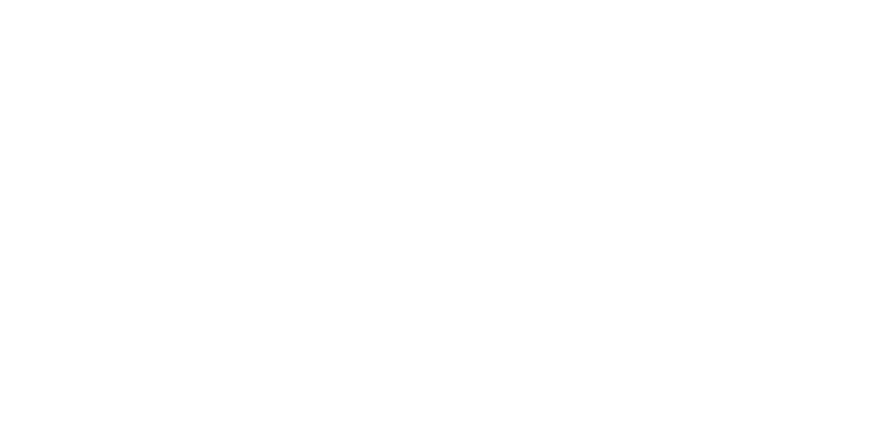
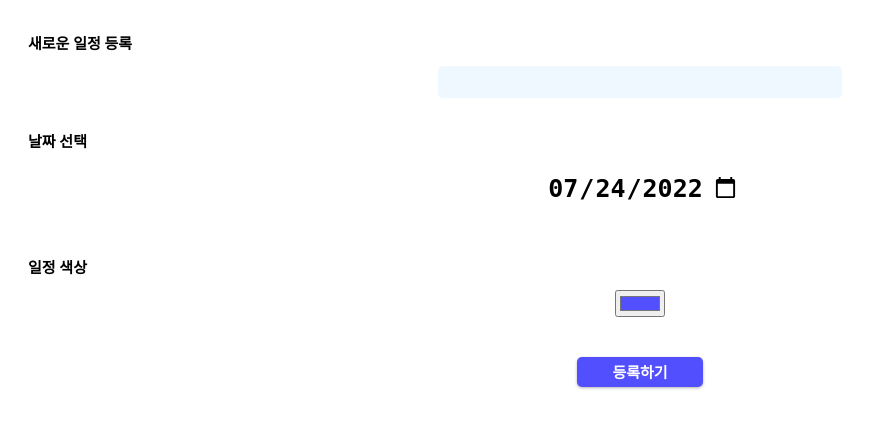
Before and after one commit to Delaywoo/Sportly, a Django app: page /mylog/schedule_create/ in a window 1280 px wide. Before the commit the part shown is empty. Shown: the top 428 px of the page, without its empty margins (0-877 px from the left). Run offline with Django 4.2, Linux system fonts and the light colour scheme.

Commit message:
0724 yw schedule-create/mylog-detail 뼈대잡기

```diff
--- /dev/null
+++ b/mylog/templates/css/schedule_create.css
@@ -0,0 +1,45 @@
+*{
+    text-align: center;
+}
+
+h2 {
+    text-align: justify;
+    padding-left: 20px;
+    padding-top: 20px;
+    font-size: 15px;
+}
+
+.writing-schedule {
+    width: 95%;
+    max-width: 400px;
+    height: 30px;
+    border: none;
+    border-radius: 5px;
+    background-color:aliceblue;
+    font-size: 15px;
+}
+
+#currentDate {
+    width: 50%;
+    max-width: 200px;
+    height: 30px;
+    font-size: 25px;
+    font-weight: bolder;
+    border: none;
+    padding: 10px;
+    padding-bottom: 20px;
+}
+
+.mylogcreate-button{
+    width: 10%;
+    height: 30px;
+    color: white;
+    background-color: #524FFF;
+    font-size: 15px;
+    border-radius: 5px;
+    margin-top: 40px;
+    font-weight: 600;
+    min-width: 100px;
+    box-shadow:rgba(0, 0, 0, 0.3) 0 1px 3px;
+    border: none
+}
--- a/mylog/templates/schedule_create.html
+++ b/mylog/templates/schedule_create.html
@@ -6,8 +6,25 @@
     <meta http-equiv="X-UA-Compatible" content="IE=edge">
     <meta name="viewport" content="width=device-width, initial-scale=1.0">
     <title>일정 등록하기</title>
+    <link rel="stylesheet" href="css/schedule_create.css">
 </head>
 <body>
+    <h2>새로운 일정 등록</h2>
+    <input type="text" class="writing-schedule"></textarea>
+    <br>
 
+    <h2>날짜 선택</h2>
+    <input type ="date" id="currentDate">
+    <script>
+        document.getElementById('currentDate').value = new Date().toISOString().substring(0,10);;
+    </script>
+    <br>
+
+    <h2>일정 색상</h2>
+    <input type="color" id="schedule-color" value="#524FFF">
+    <!-- 색상 6가지 정도 후보 제시해서 선택할 수 있도록 기능 추가하기-->
+    <br>
+
+    <input type="button" class="mylogcreate-button" value="등록하기">
 </body>
 </html>
```
Also changed, not shown: mylog/templates/css/mylog_detail.css (added, +25 -0 lines), mylog/templates/mylog_detail.html (+17 -1 lines).
